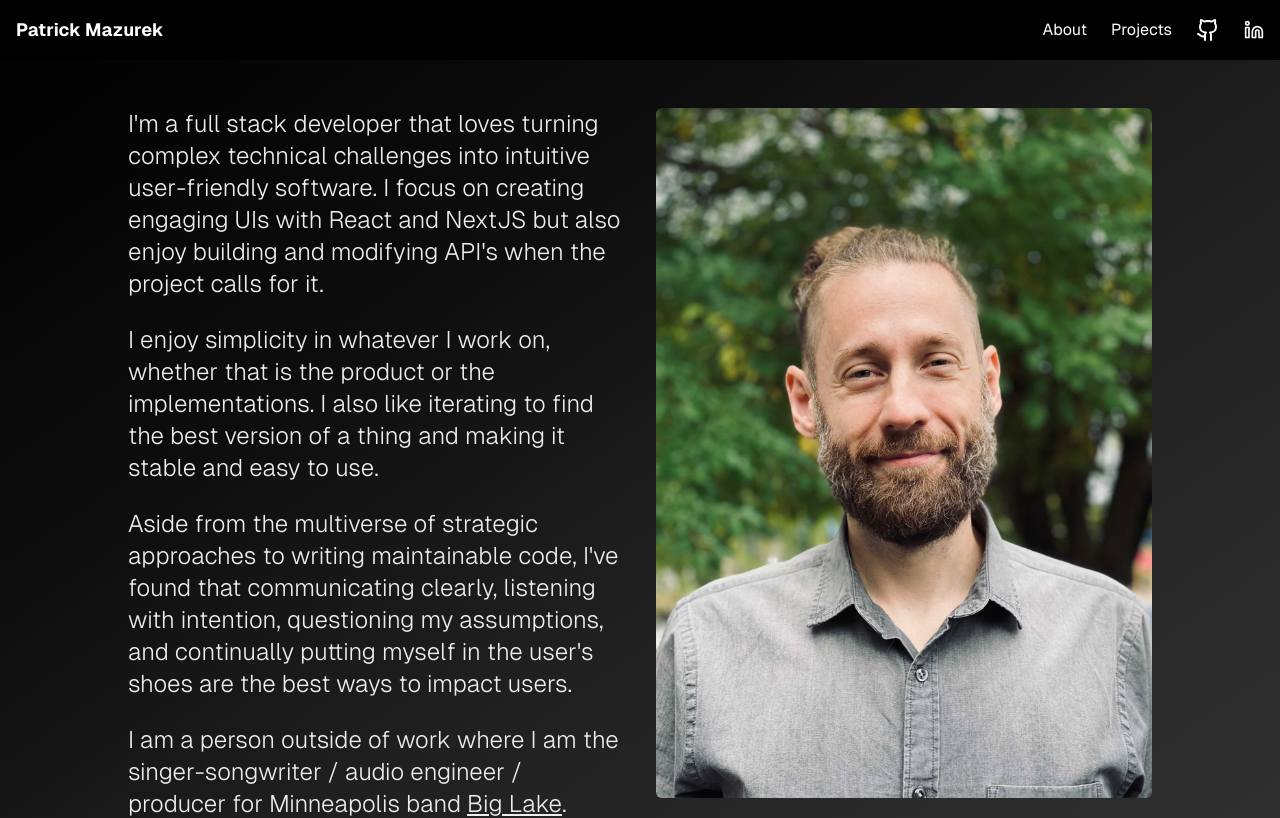
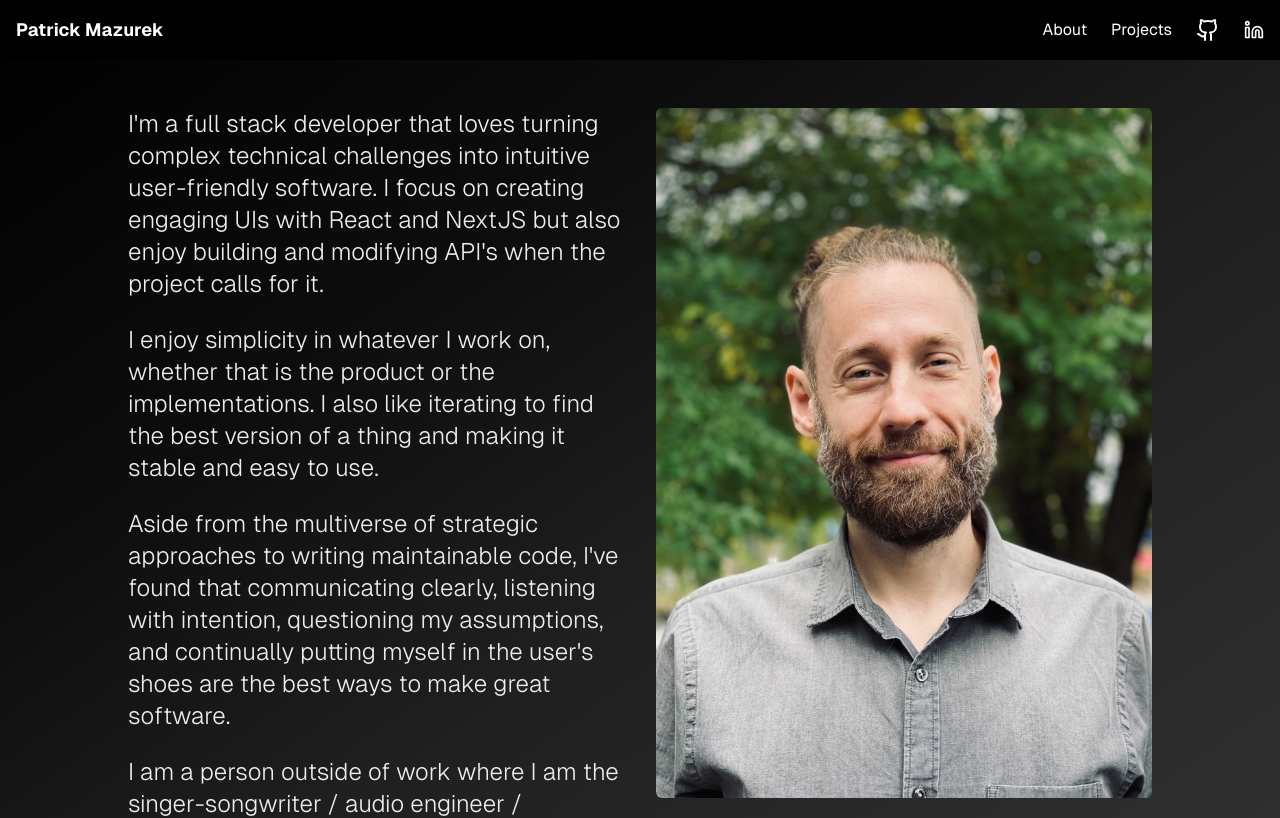
Before and after one commit to jpmzurk/portfolio, a Next.js app: page /about in a window 1280 px wide. Shown: the top 818 px of the page. Built offline with nearby package versions, Linux system fonts and the light colour scheme.

Commit message:
fix: priority to image

```diff
--- a/app/about/page.tsx
+++ b/app/about/page.tsx
@@ -24,7 +24,7 @@ const AboutPage = () => {
             maintainable code, I&apos;ve found that communicating clearly,
             listening with intention, questioning my assumptions, and
             continually putting myself in the user&apos;s shoes are the best
-            ways to impact users.
+            ways to make great software.
           </p>
           <p className="text-2xl font-light">
             I am a person outside of work where I am the singer-songwriter /
@@ -43,6 +43,8 @@ const AboutPage = () => {
             src={profilePic}
             alt="profile picture"
             className="rounded-md"
+            priority
+            placeholder="blur"
           />
         </div>
       </div>
--- a/components/mobile-nav.tsx
+++ b/components/mobile-nav.tsx
@@ -42,7 +42,7 @@ export const MobileNav = () => {
             Projects
           </Link>
           <a
-            href="https://github.com/yourusername"
+            href="https://github.com/jpmzurk"
             target="_blank"
             rel="noopener noreferrer"
             className="text-white flex items-center"
@@ -51,7 +51,7 @@ export const MobileNav = () => {
             <Github className="w-5 h-5 mr-2" /> GitHub
           </a>
           <a
-            href="https://linkedin.com/in/yourusername"
+            href="https://linkedin.com/in/patrick-mazurek-6702123b"
             target="_blank"
             rel="noopener noreferrer"
             className="text-white flex items-center"
```
